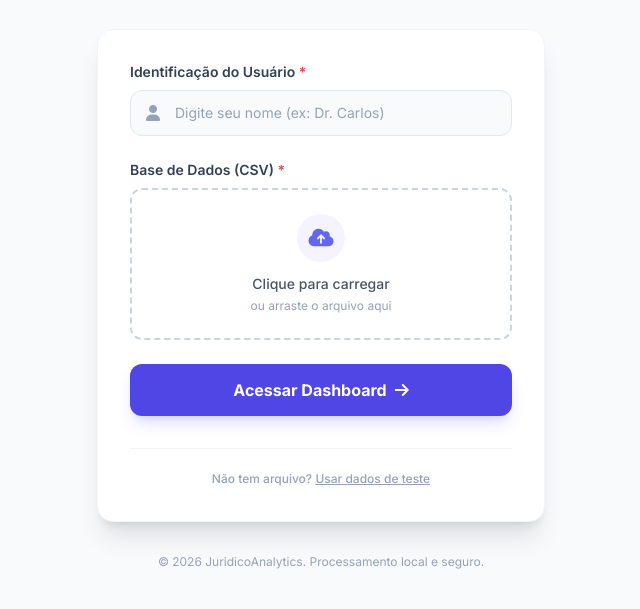
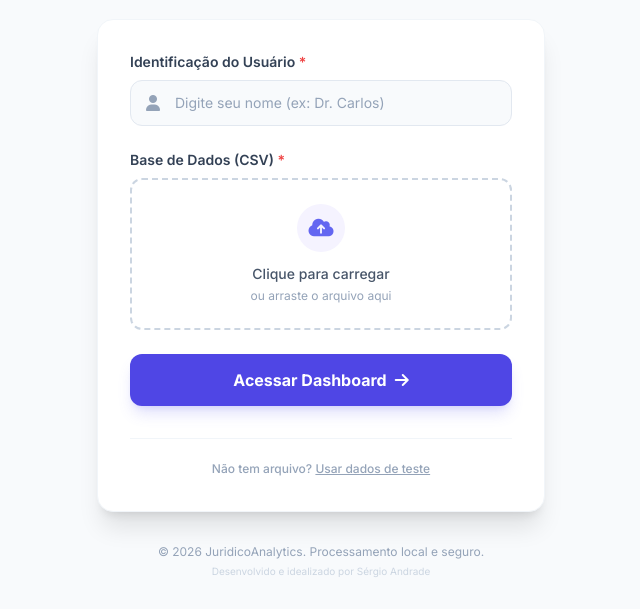
Before and after one commit to sergioandrade1/JuridicoAnalytics, a plain HTML site: page index.html in a window 1280 px wide. Shown: the part 191-800 px from the top of the page, without its empty margins (319-959 px from the left). Drawn offline with nearby package versions, Linux system fonts and the light colour scheme.

Commit message:
Update index.html

```diff
--- a/index.html
+++ b/index.html
@@ -116,7 +116,10 @@
             </div>
         </div>
 
-        <p class="text-xs text-slate-400 mt-8">© 2026 JuridicoAnalytics. Processamento local e seguro.</p>
+        <div class="mt-8 text-center">
+            <p class="text-xs text-slate-400">© 2026 JuridicoAnalytics. Processamento local e seguro.</p>
+            <p class="text-[10px] text-slate-300 mt-1">Desenvolvido e idealizado por Sérgio Andrade</p>
+        </div>
     </div>
 
     <!-- VIEW 2: DASHBOARD -->
```
